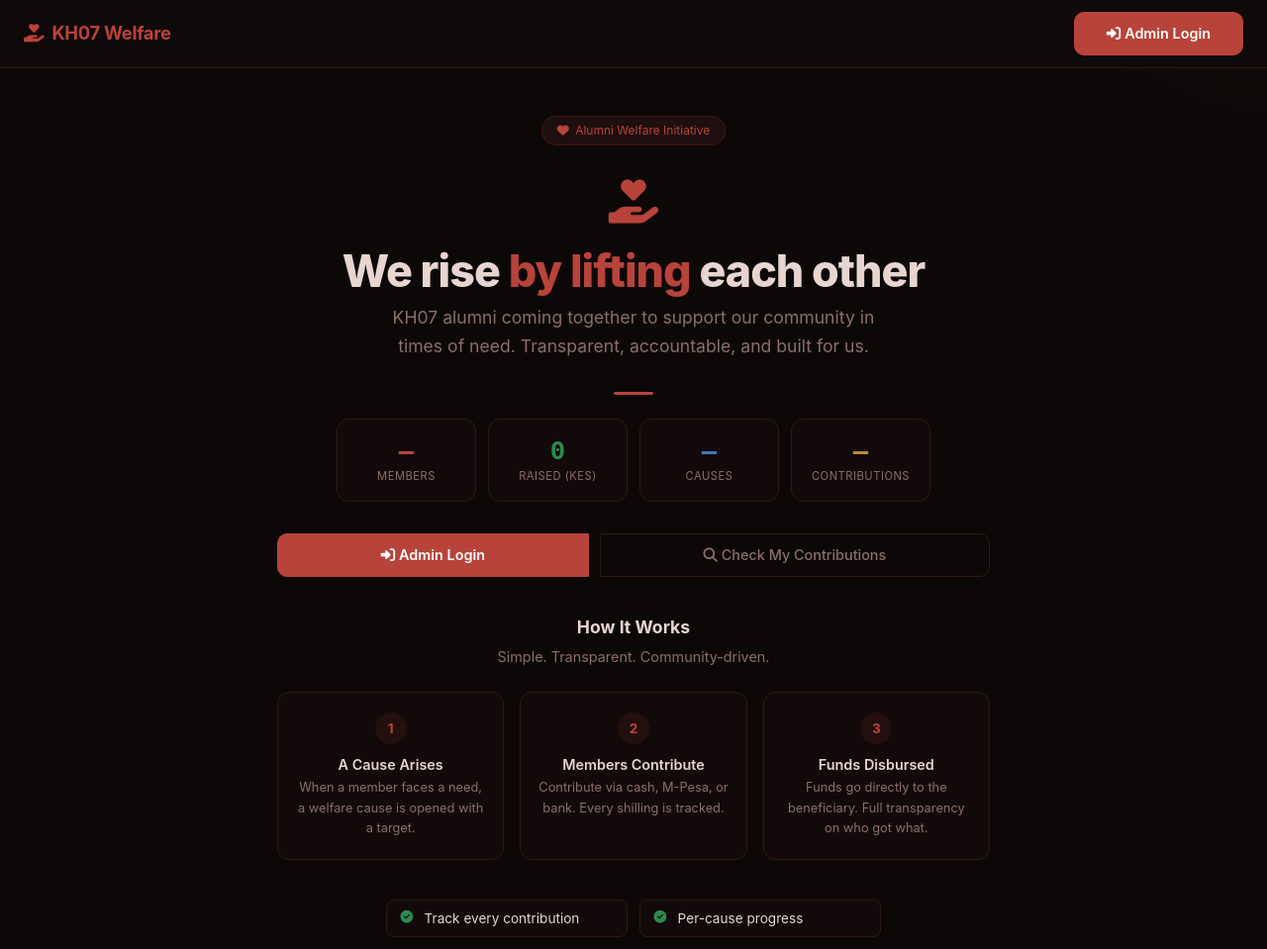
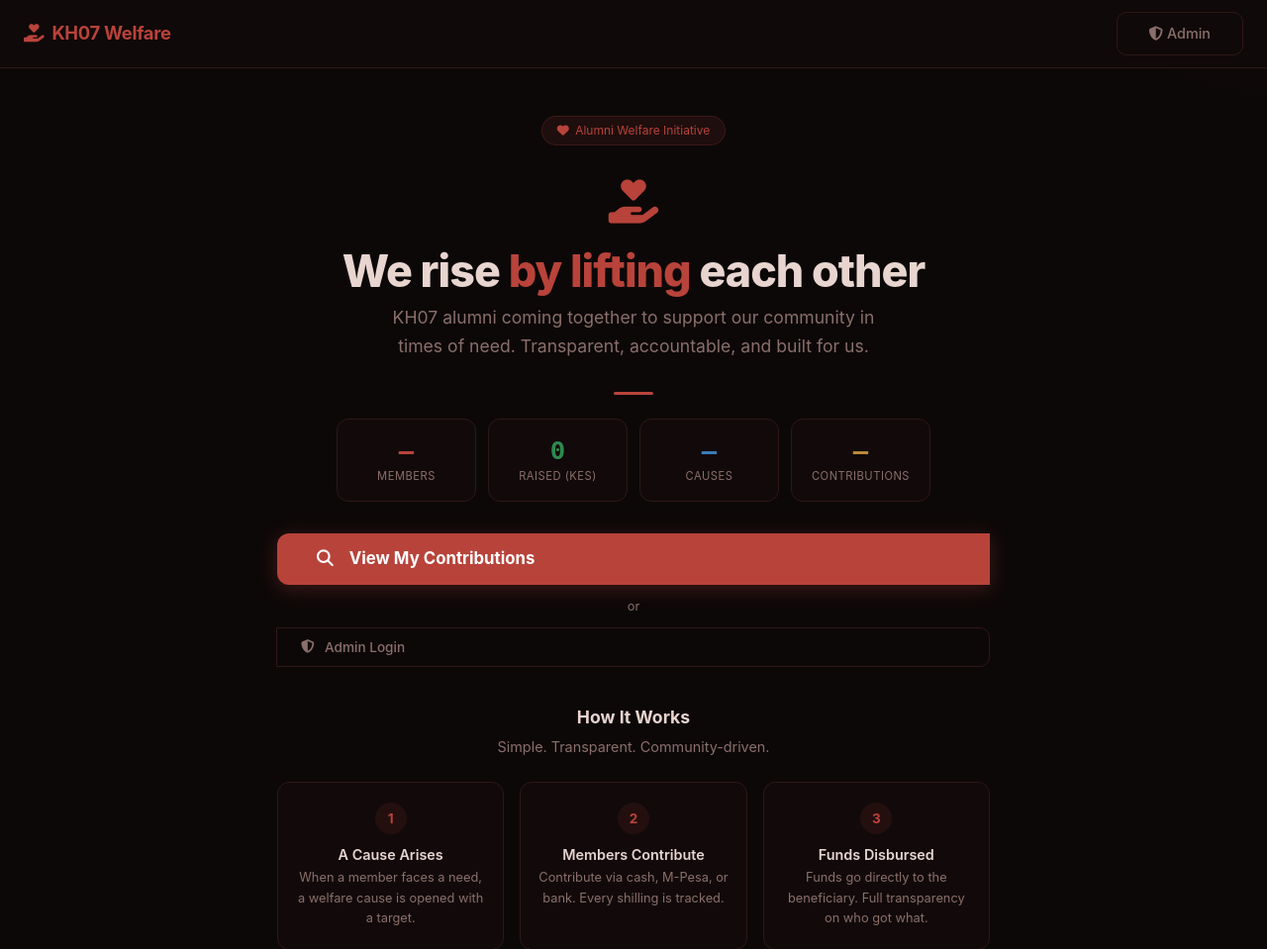
Before and after one commit to jawg-zz/kh07-welfare-fastapi, a FastAPI app: page / in a window 1280 px wide. Shown: the top 959 px of the page at 99% size. Run offline with FastAPI, Linux system fonts and the light colour scheme; data that the repository does not hold is empty.

Commit message:
Improve landing page CTA: View My Contributions primary, Admin Login secondary

```diff
--- a/app/templates/landing.html
+++ b/app/templates/landing.html
@@ -55,6 +55,12 @@
         .btn-accent:hover { background: #d14d42; border-color: #d14d42; color: #fff; transform: translateY(-1px); box-shadow: 0 4px 15px rgba(184,67,58,.3); }
         .btn-outline-accent { border: 1px solid var(--border); color: var(--text-muted); padding: .65rem 2rem; border-radius: 10px; font-weight: 500; font-size: .9rem; transition: all .2s; background: transparent; }
         .btn-outline-accent:hover { border-color: var(--accent); color: var(--accent); background: rgba(184,67,58,.05); }
+        .btn-primary-cta { display: inline-flex; align-items: center; gap: .5rem; background: var(--accent); color: #fff; border: none; padding: .85rem 2.5rem; border-radius: 12px; font-weight: 700; font-size: 1.05rem; transition: all .25s; box-shadow: 0 4px 20px rgba(184,67,58,.3); }
+        .btn-primary-cta:hover { background: #d14d42; color: #fff; transform: translateY(-2px); box-shadow: 0 6px 25px rgba(184,67,58,.4); }
+        .btn-secondary-cta { display: inline-flex; align-items: center; gap: .4rem; background: transparent; color: var(--text-muted); border: 1px solid var(--border); padding: .55rem 1.5rem; border-radius: 10px; font-weight: 500; font-size: .85rem; transition: all .2s; }
+        .btn-secondary-cta:hover { border-color: var(--accent); color: var(--accent); background: rgba(184,67,58,.05); }
+        .cta-divider { display: flex; align-items: center; gap: .75rem; color: var(--text-muted); font-size: .8rem; width: 100%; justify-content: center; }
+        .cta-divider span { background: var(--bg); padding: 0 .5rem; }
 
         /* Sections */
         .section { max-width: 720px; margin: 0 auto 2.5rem; text-align: center; }
@@ -91,7 +97,7 @@
         <div class="container-fluid px-0">
             <a class="navbar-brand" href="/"><i class="fas fa-hand-holding-heart" style="color:var(--accent)"></i>KH07 Welfare</a>
             <div>
-                <a href="/login" class="btn btn-accent btn-sm"><i class="fas fa-sign-in-alt me-1"></i>Admin Login</a>
+                <a href="/login" class="btn btn-outline-accent btn-sm"><i class="fas fa-shield-alt me-1"></i>Admin</a>
             </div>
         </div>
     </nav>
@@ -124,8 +130,9 @@
             </div>
 
             <div class="btn-group">
-                <a href="/login" class="btn btn-accent"><i class="fas fa-sign-in-alt me-1"></i>Admin Login</a>
-                <a href="/portal" class="btn btn-outline-accent"><i class="fas fa-search me-1"></i>Check My Contributions</a>
+                <a href="/portal" class="btn btn-primary-cta"><i class="fas fa-search me-2"></i>View My Contributions</a>
+                <div class="cta-divider"><span>or</span></div>
+                <a href="/login" class="btn btn-secondary-cta"><i class="fas fa-shield-alt me-1"></i>Admin Login</a>
             </div>
 
             <div class="section">
```
